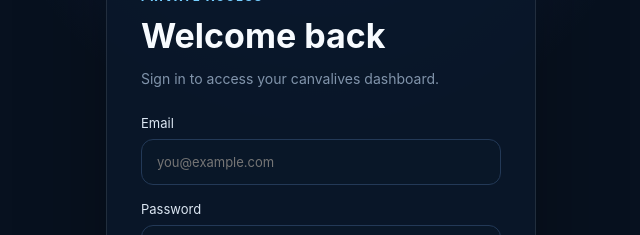
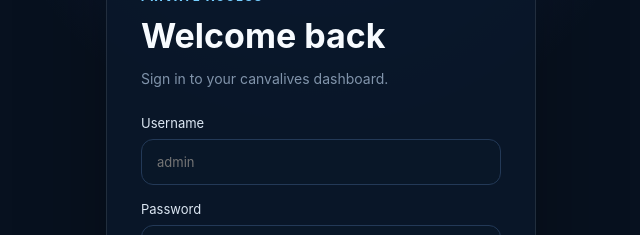
Before and after one commit to meherul382/Linkivo, a Next.js app: page /login in a window 1280 px wide. Shown: the part 268-503 px from the top of the page, without its empty margins (319-959 px from the left). Built offline with nearby package versions, Linux system fonts and the light colour scheme.

Commit message:
Use admin username login UI

```diff
--- a/app/login/page.tsx
+++ b/app/login/page.tsx
@@ -6,7 +6,7 @@
 
 export default function LoginPage() {
   const router = useRouter();
-  const [email,setEmail]=useState("");
+  const [username,setUsername]=useState("");
   const [password,setPassword]=useState("");
   const [error,setError]=useState("");
   const [loading,setLoading]=useState(false);
@@ -16,9 +16,15 @@
     setError("");
     setLoading(true);
     const supabase=getSupabaseBrowser();
+    const email=username.trim().toLowerCase()==="admin" ? "admin@canvalives.com" : "";
+    if(!email){
+      setError("Use the admin username.");
+      setLoading(false);
+      return;
+    }
     const {error}=await supabase.auth.signInWithPassword({email,password});
     if(error){
-      setError("Email or password is incorrect.");
+      setError("Username or password is incorrect.");
       setLoading(false);
       return;
     }
@@ -31,12 +37,12 @@
       <div className="logo">C</div>
       <p className="eyebrow">PRIVATE ACCESS</p>
       <h1>Welcome back</h1>
-      <p className="sub">Sign in to access your canvalives dashboard.</p>
+      <p className="sub">Sign in to your canvalives dashboard.</p>
       <form onSubmit={login}>
-        <label>Email<input type="email" value={email} onChange={e=>setEmail(e.target.value)} placeholder="you@example.com" autoComplete="email" required /></label>
+        <label>Username<input value={username} onChange={e=>setUsername(e.target.value)} placeholder="admin" autoComplete="username" required /></label>
         <label>Password<input type="password" value={password} onChange={e=>setPassword(e.target.value)} placeholder="••••••••" autoComplete="current-password" required /></label>
-        {error && <div className="error">{error}</div>}
-        <button disabled={loading}>{loading ? "Signing in..." : "Sign in →"}</button>
+        {error&&<div className="error">{error}</div>}
+        <button disabled={loading}>{loading?"Signing in...":"Sign in →"}</button>
       </form>
     </div>
     <style jsx>{`
```
